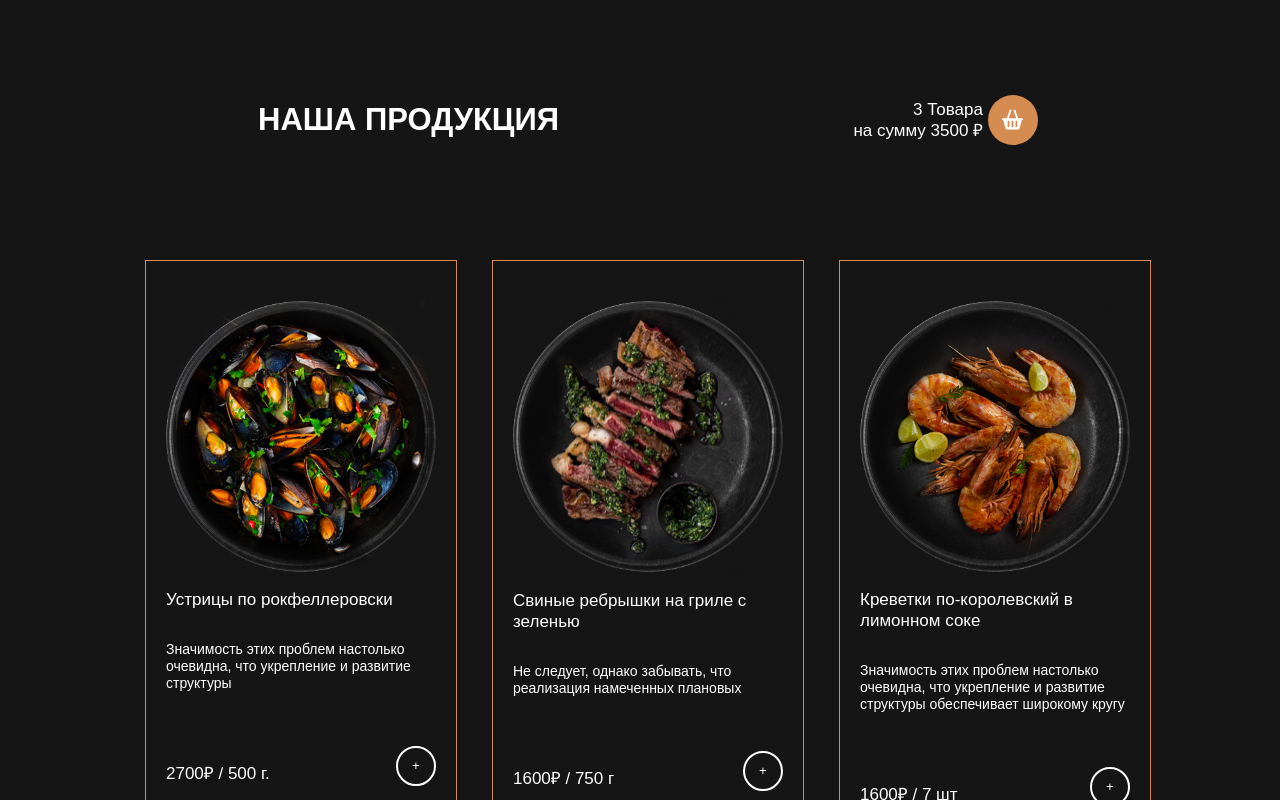
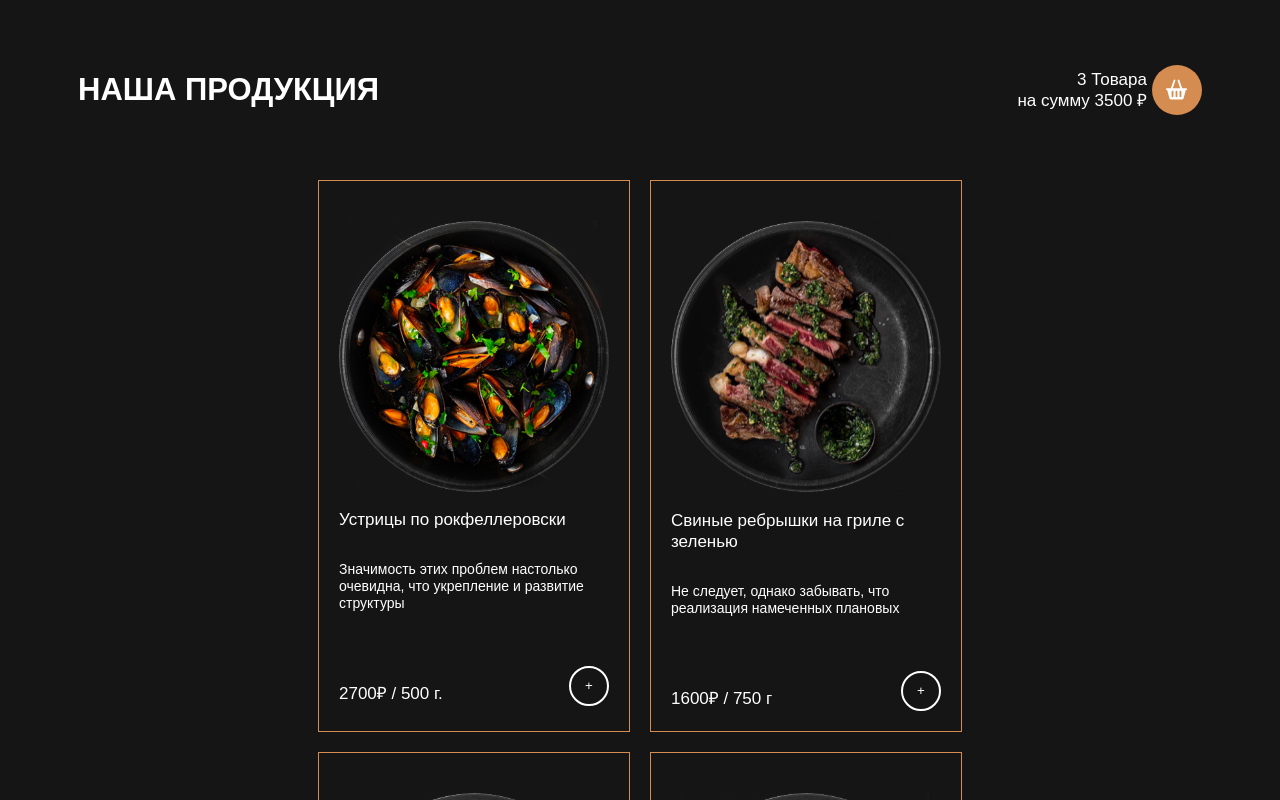
Before and after one commit to Tsukioshio/Module-react, a React (Create React App) app: page / in a window 1280 px wide. Shown: the top 800 px of the page. Built offline with nearby package versions, Linux system fonts and the light colour scheme.

Commit message:
'homework-01'

```diff
--- a/src/components/header/Header.css
+++ b/src/components/header/Header.css
@@ -16,13 +16,12 @@
 }
 
 .header {
-    margin: 80px 70px;
+    margin: 50px 70px;
     display: flex;
     justify-content: space-between;
-    gap: 35px;
+    gap: 20px;
     flex-wrap: wrap;
-    padding: 0 180px;
-    /*width: 1600px;*/
+
 }
 
 .order {
@@ -41,6 +40,7 @@
 
 .basket > .image {
     width: 50px
+
 }
 
 .basket {
--- a/src/pages/ProducsPage/Products.jsx
+++ b/src/pages/ProducsPage/Products.jsx
@@ -45,7 +45,7 @@ const products = [
     },
     {
         id: 5,
-        image: image2,
+        image: image1,
         title: 'Креветки по-королевский в лимонном соке',
         description: 'Значимость этих проблем настолько очевидна, что укрепление и развитие структуры обеспечивает широкому кругу',
         price: 1600,
@@ -54,7 +54,7 @@ const products = [
     },
     {
         id: 6,
-        image: image3,
+        image: image2,
         title: 'Креветки по-королевский в лимонном соке',
         description: 'Значимость этих проблем настолько очевидна, что укрепление и развитие структуры обеспечивает широкому кругу',
         price: 1600,
@@ -63,7 +63,7 @@ const products = [
     },
     {
         id: 7,
-        image: image1,
+        image: image3,
         title: 'Креветки по-королевский в лимонном соке',
         description: 'Значимость этих проблем настолько очевидна, что укрепление и развитие структуры обеспечивает широкому кругу',
         price: 1600,
@@ -72,7 +72,7 @@ const products = [
     },
     {
         id: 8,
-        image: image2,
+        image: image1,
         title: 'Креветки по-королевский в лимонном соке',
         description: 'Значимость этих проблем настолько очевидна, что укрепление и развитие структуры обеспечивает широкому кругу',
         price: 1600,
--- a/src/pages/ProductsPage.css
+++ b/src/pages/ProductsPage.css
@@ -4,16 +4,12 @@
 
 body {
     background: #161516;
-    width: 100vw;
-    height: 100vh;
 }
 
 .product-wrapper {
-    margin: 80px 70px;
+    margin: 0px 150px;
     display: flex;
     justify-content: center;
-    gap: 35px;
+    gap: 20px;
     flex-wrap: wrap;
-    /*width: 1600px;*/
-    padding: 20px 20px;
 }
```
